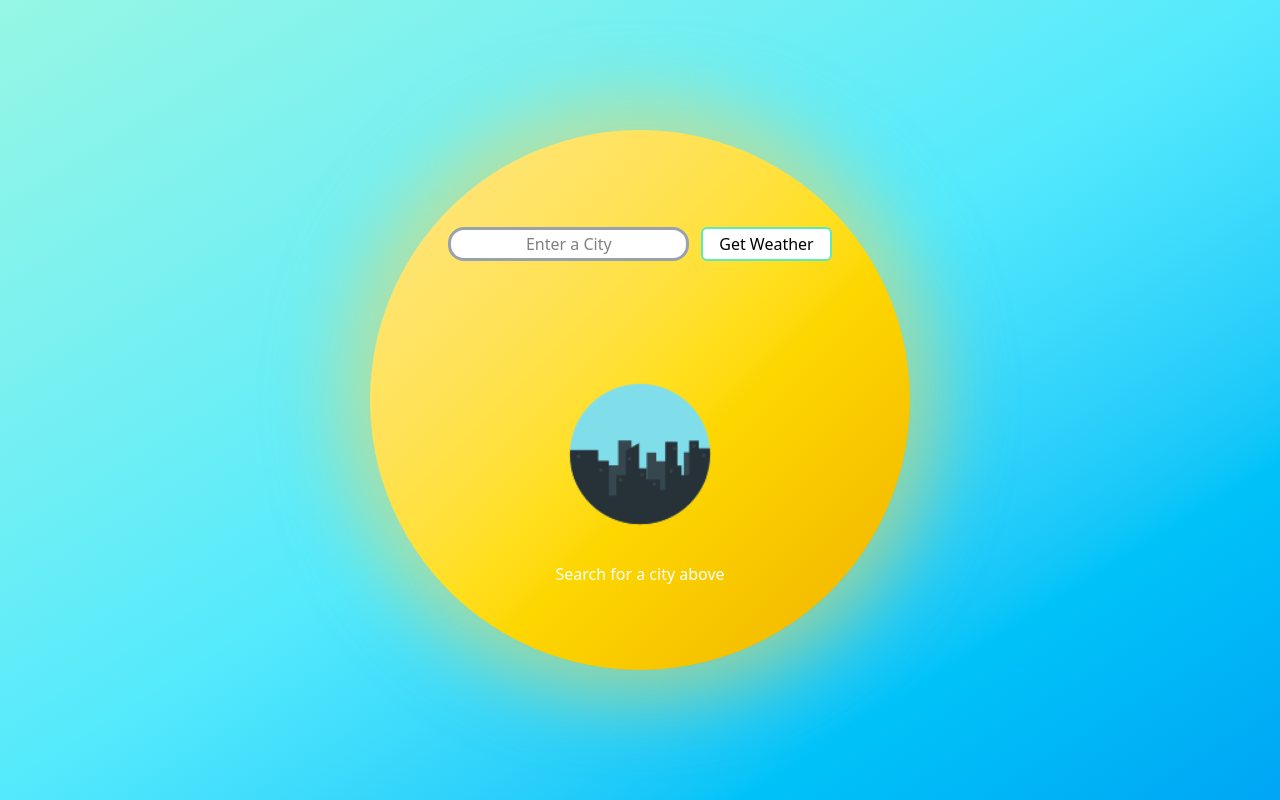
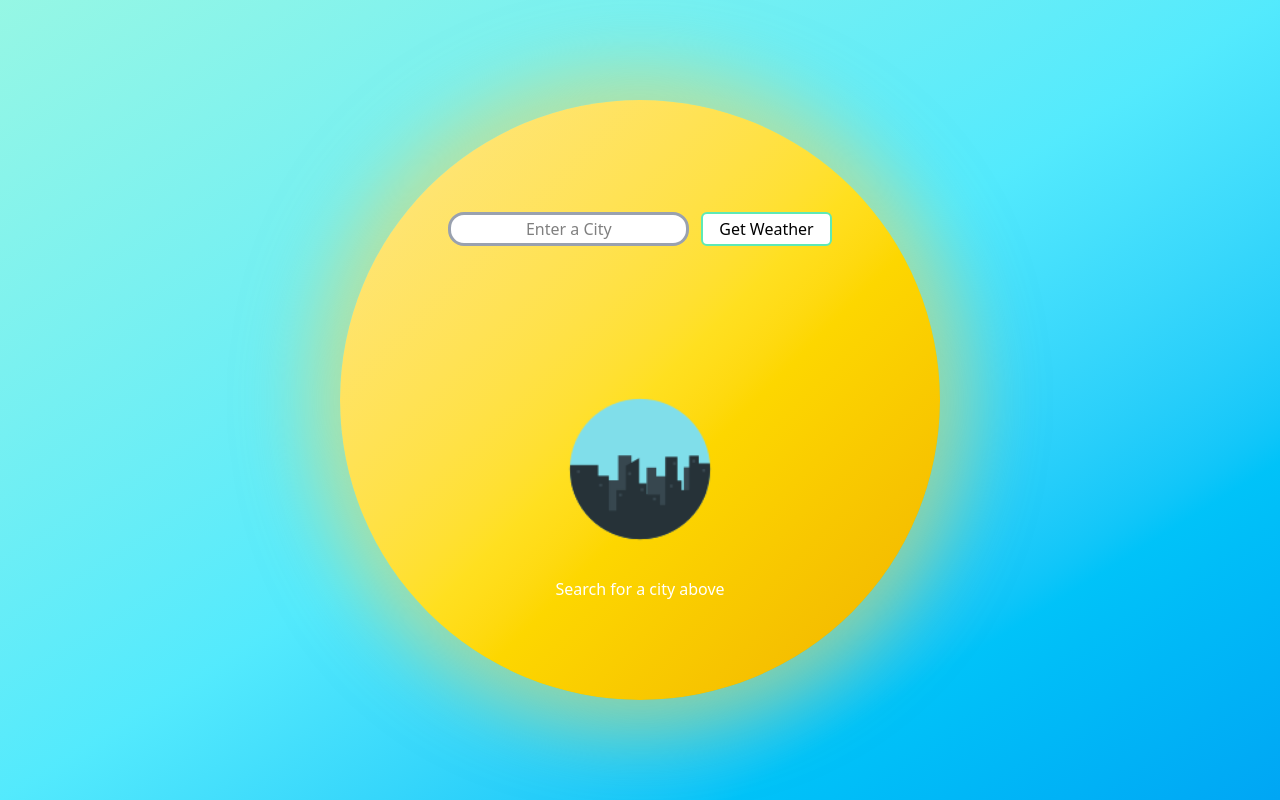
Before and after one commit to calumsmyth/weather-app, a website: page index.html in a window 1280 px wide. Drawn offline with Linux system fonts and the light colour scheme.

Commit message:
Increased size of 'card'

```diff
--- a/index.html
+++ b/index.html
@@ -7,7 +7,7 @@
     <title>Weather App</title>
 </head>
 <body class="flex justify-center items-center min-h-screen bg-gradient-to-br  from-teal-200 via-cyan-300 to-sky-500">
-    <div id="card" class="shrink-0 glow-sun glow-pulse flex flex-col justify-around items-center rounded-full font-sans h-[540px] w-[540px] bg-gradient-to-br from-amber-200 via-yellow-300 to-yellow-500">
+    <div id="card" class="shrink-0 glow-sun glow-pulse flex flex-col justify-around items-center rounded-full font-sans h-[600px] w-[600px] bg-gradient-to-br from-amber-200 via-yellow-300 to-yellow-500">
         <div id="search" class="flex mt-10 gap-3 ">
             <input type="text" id="city-input" placeholder="Enter a City" class="flex justify-center text-center rounded-2xl bg-white border-3 border-gray-400 p-0.5 mb-0" />
             <button id="get-weather" class="bg-white border-2 rounded-md border-emerald-300 py-0.5 px-4 mt-0">Get Weather</button>
```
Also changed, not shown: src/output.css.
